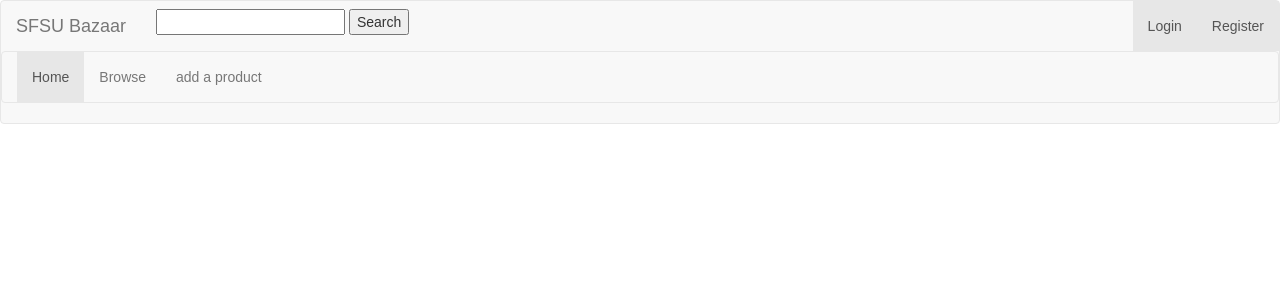
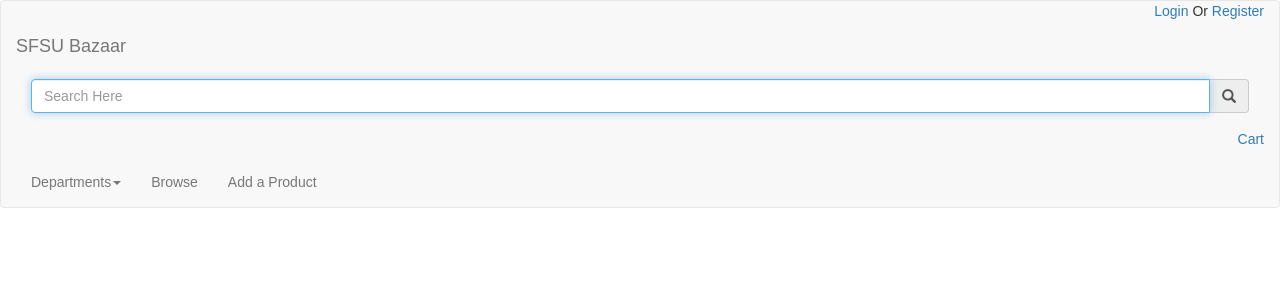
Before and after one commit to GilBu/SfsuBazaar, a PHP site: page /application/view/_templates/header.php in a window 1280 px wide. Shown: the top 300 px of the page. Run offline with PHP 8.4, Linux system fonts and the light colour scheme; some libraries are stand-ins or nearby versions.

Commit message:
added new header.php

```diff
--- a/application/view/_templates/header.php
+++ b/application/view/_templates/header.php
@@ -21,6 +21,15 @@
 
     <!-- Navbar -->
     <nav class="navbar navbar-default">
+
+        <div class="container-fluid">
+            <ul class="nav navbar-nav navbar-right">
+                <a href="<?php echo URL; ?>">Login</a>
+                Or
+                <a href="<?php echo URL; ?>" style="padding-right:15px;">Register</a>
+            </ul>
+        </div>
+
         <div class="container-fluid">
 
             <!-- LOGO -->
@@ -30,34 +39,73 @@
 
             <!-- Search Bar -->
             <form class="navbar-form navbar-left" action="<?php echo URL; ?>listing/search" method="POST">
-                <input type="text" name="search-term" value="" required />
-                <input type="submit" name="search" value="Search" />
+                <div class="form-group" style="display:inline;">
+                    <div class="input-group" style="display:table;">
+
+                        <!-- Search Bar -->
+                        <input class="form-control" name="search" placeholder="Search Here" autocomplete="off" autofocus="autofocus" type="text">
+
+                        <!-- Search Button -->
+                        <span class="input-group-addon" style="width:1%;"><span class="glyphicon glyphicon-search"></span></span>
+                    </div>
+                </div>
             </form>
 
-            <ul class="nav navbar-nav navbar-right">
-                <li class="active">
-                    <a href="<?php echo URL; ?>">Login</a>
+            <div class="navbar-form navbar-right">
+                <a href="<?php echo URL; ?>">Cart</a>
+            </div>
+        </div>
+
+        <div class="container-fluid">
+            <ul class="nav navbar-nav navbar-left">
+                <li class="dropdown">
+                    <a href="<?php echo URL; ?>" class="dropdown-toggle" data-toggle="dropdown">Departments<b class="caret"></b> </a>
+                    <ul class="dropdown-menu">
+                        <li>
+                            <div class="row" style="width: 500px;">
+                                <ul class="list-unstyled col-md-4">
+                                    <li>
+                                        <a href="<?php echo URL; ?>" style="padding-left:10px;">test1-1</a>
                                     </li>
-                <li class="active">
-                    <a href="<?php echo URL; ?>">Register</a>
+                                    <li>
+                                        <a href="<?php echo URL; ?>" style="padding-left:10px;">test1-2</a>
+                                    </li>
+                                    <li>
+                                        <a href="<?php echo URL; ?>" style="padding-left:10px;">test1-3</a>
+                                    </li>
+                                </ul>
+                                <ul class="list-unstyled col-md-4">
+                                    <li>
+                                        <a href="<?php echo URL; ?>">test2-1</a>
+                                    </li>
+                                    <li>
+                                        <a href="<?php echo URL; ?>">test2-2</a>
+                                    </li>
+                                    <li>
+                                        <a href="<?php echo URL; ?>">test2-3</a>
+                                    </li>
+                                </ul>
+                                <ul class="list-unstyled col-md-4">
+                                    <li>
+                                        <a href="<?php echo URL; ?>">test3-1</a>
+                                    </li>
+                                    <li>
+                                        <a href="<?php echo URL; ?>">test3-2</a>
+                                    </li>
+                                    <li>
+                                        <a href="<?php echo URL; ?>">test3-3</a>
                                     </li>
                                 </ul>
                             </div>
-
-        <nav class="navbar navbar-default">
-            <div class="container-fluid">
-
-                <ul class="nav navbar-nav navbar-left">
-                    <li class="active">
-                        <a href="<?php echo URL; ?>">Home</a>
+                        </li>
+                    </ul>
                 </li>
                 <li>
                     <a href="<?php echo URL; ?>listing/index">Browse</a>
                 </li>
                 <li>
-                        <a href="<?php echo URL; ?>product/newProduct">add a product</a>
+                    <a href="<?php echo URL; ?>product/newProduct">Add a Product</a>
                 </li>
             </ul>
         </div>
     </nav>
-    </nav>
```
Lines whose indentation alone changed are shown as unchanged.
